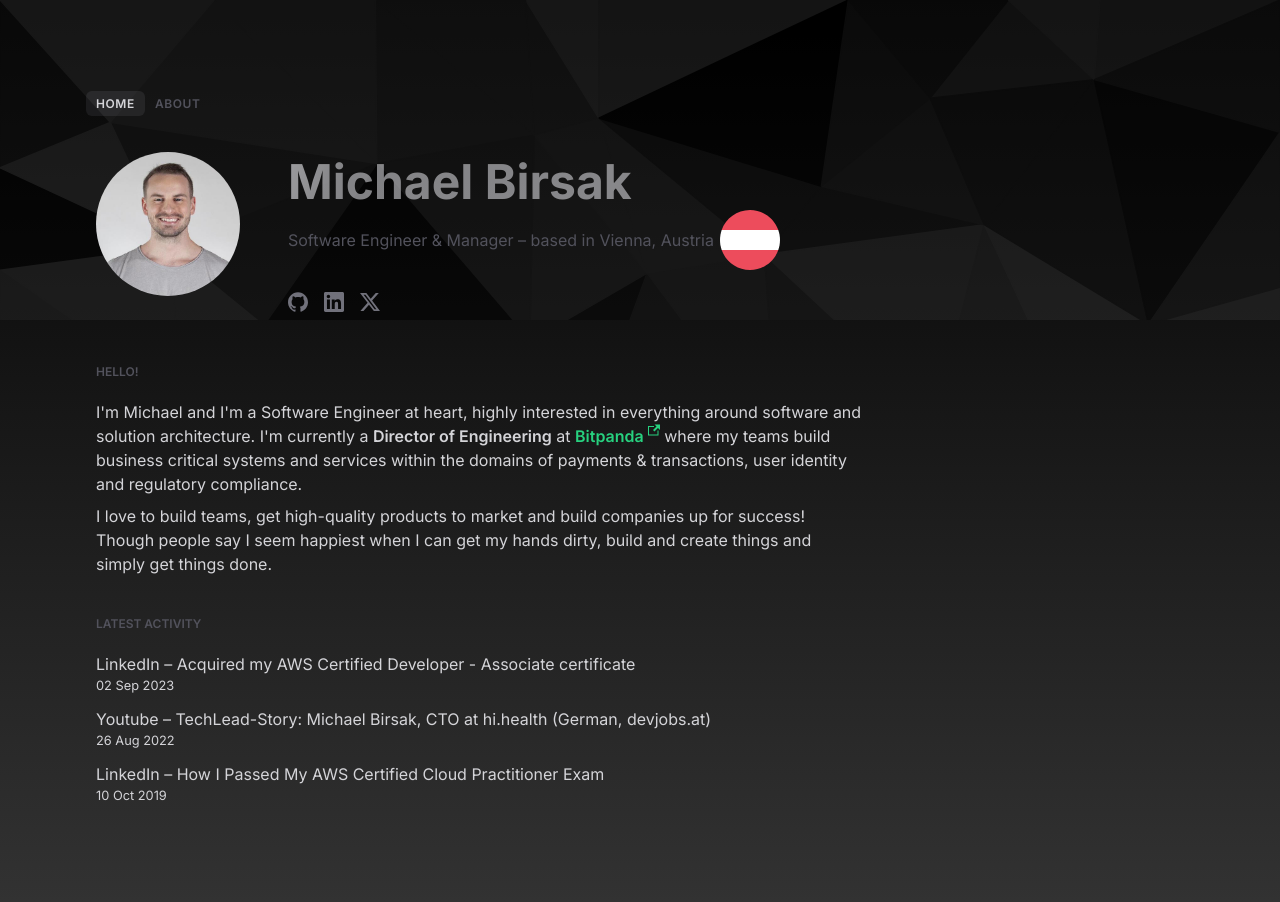
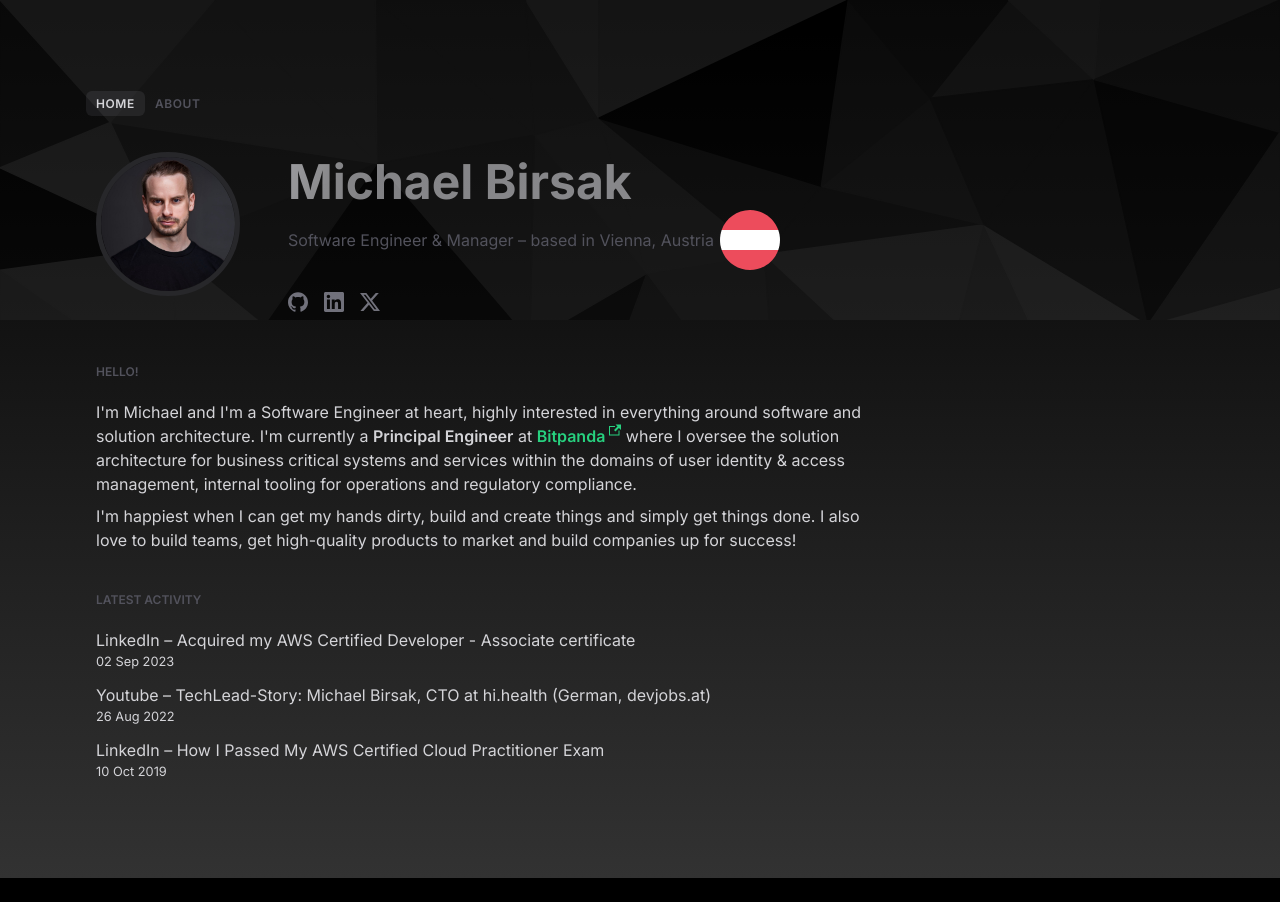
Before and after one commit to birsi/birsak.net, a Next.js app: page / in a window 1280 px wide. After the commit the page ends 878 px from the top, so only its background shows below. Built offline with nearby package versions, Linux system fonts and the light colour scheme.

Commit message:
feat: update content and new profile image

```diff
--- a/app/about/page.jsx
+++ b/app/about/page.jsx
@@ -2,20 +2,21 @@ import Link from "next/link";
 
 export default function About() {
   const skills = [
-    "Engineering Management",
+    "Software Design & Patterns",
     "Cloud Infrastructure & Services",
     "System Design & Architecture",
+    "Engineering Management",
     "Distributed Team Leadership",
-    "Software Design & Patterns",
     "Project Management",
     "Presenting & Moderating",
     "Coaching & Mentoring",
   ];
 
   const tech = [
+    "Java",
+    "Micronaut",
     "JavaScript",
     "TypeScript",
-    "Java",
     "Node.js",
     "React",
     "Next.js",
@@ -25,9 +26,9 @@ export default function About() {
     "GSAP",
     "Framer/Motion",
     "Angular",
+    "Postgres",
     "MongoDB",
     "MySQL",
-    "Postgres",
     "Redis",
     "Elasticsearch",
     "Datadog",
@@ -99,6 +100,7 @@ export default function About() {
           <h2>Experience</h2>
           <ul className="pb-5">
             <li className="mb-3">
+              <div>Principal Engineer</div>
               <div>Director of Engineering</div>
               <div>Senior Engineering Manager</div>
               <a
--- a/app/components/header.jsx
+++ b/app/components/header.jsx
@@ -1,6 +1,6 @@
 import Image from "next/image";
 import Link from "next/link";
-import profileImage from "../../public/images/profile.jpg";
+import profileImage from "../../public/images/michael-birsak-2025.jpg";
 import flagAt from "../../public/images/flag-at.svg";
 import Navbar from "./navbar";
 import { GithubIcon, LinkedInIcon, TwitterIcon } from "./icons";
@@ -15,7 +15,7 @@ export default function Header() {
             <Image
               src={profileImage}
               alt="Michael Birsak"
-              className="rounded-full"
+              className="rounded-full border-zinc-800 border-5"
               priority
             />
           </Link>
@@ -47,7 +47,7 @@ export default function Header() {
               <LinkedInIcon />
             </a>
             <a
-              href="https://twitter.com/MichaelBirsak"
+              href="https://x.com/MichaelBirsak"
               target="_blank"
               className="fill-zinc-500 hover:fill-white transition-all"
             >
--- a/app/page.jsx
+++ b/app/page.jsx
@@ -8,7 +8,7 @@ export default function Home() {
         I&apos;m Michael and I&apos;m a Software Engineer at heart, highly
         interested in everything around software and solution architecture.
         I&apos;m currently a{" "}
-        <span className="font-semibold">Director of Engineering</span> at{" "}
+        <span className="font-semibold">Principal Engineer</span> at{" "}
         <a
           href="https://www.bitpanda.com/en"
           target="_blank"
@@ -16,14 +16,13 @@ export default function Home() {
         >
           Bitpanda <OpenInNewTabIcon />
         </a>{" "}
-        where my teams build business critical systems and services within the
-        domains of payments & transactions, user identity and regulatory
-        compliance.
+        where I oversee the solution architecture for business critical systems and services within the
+        domains of user identity & access management, internal tooling for operations and regulatory compliance.
       </p>
       <p className="pb-5">
-        I love to build teams, get high-quality products to market and build
-        companies up for success! Though people say I seem happiest when I can
-        get my hands dirty, build and create things and simply get things done.
+        I&apos;m happiest when I can
+        get my hands dirty, build and create things and simply get things done. I also love to build teams, get high-quality products to market and build
+        companies up for success!
       </p>
       <h2>Latest Activity</h2>
       <ul className="list-none list-inside space-y-3">
```
Also changed, not shown: public/images/michael-birsak-2025.jpg (added).
